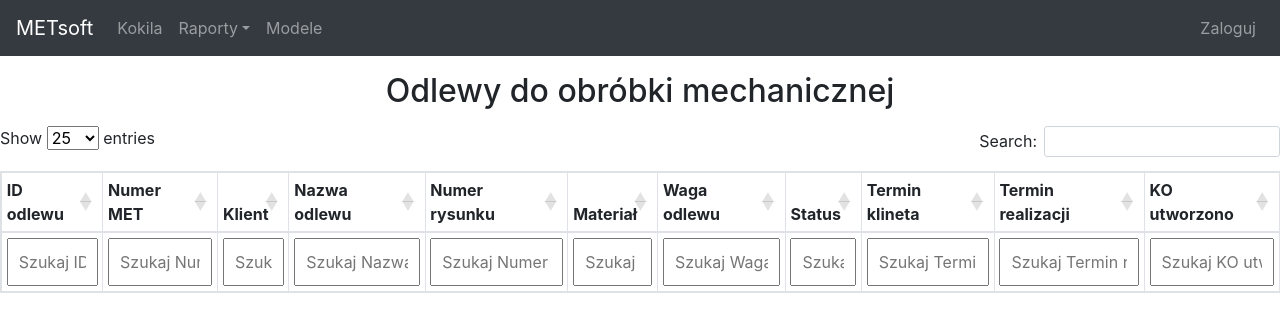
After one commit to maurepass/metsoft_django, a Django app: page /reports/castings-with-machining/ in a window 1280 px wide. The commit adds this page. Shown: the top 332 px of the page. Run offline with Django 3.2, Linux system fonts and the light colour scheme; lists and menus that the app fills with data are empty; some libraries are stand-ins or nearby versions.

Commit message:
added new report: castings with machining

```diff
--- a/offers/templates/offers/base.html
+++ b/offers/templates/offers/base.html
@@ -56,6 +56,8 @@
                             <a class="dropdown-item" href="{% url 'casts-in-stock' %}"> Stan magazynowy</a>
                             <a class="dropdown-item" href="{% url 'inserted-data' %}">Rejest wpisanych danych</a>
                             <a class="dropdown-item" href="{% url 'yields' %}"> Uzyski wg KO</a>
+                            <a class="dropdown-item" href="{% url 'castings-with-machining' %}"> Odlewy do obróbki mechanicznej</a>
+
                         </div>
                     </li>
                 {% endif %}
--- /dev/null
+++ b/prod_reports/templates/prod_reports/casts_with_machining.html
@@ -0,0 +1,93 @@
+{% extends 'offers/base.html' %}
+
+{% block content %}
+<div class="text-center my-3">
+        <h2>Odlewy do obróbki mechanicznej</h2>
+</div>
+    <table id="raports" class="table table-bordered table-sm table-hover" style="width: 100%">
+         <thead>
+            <tr>
+                <th>ID odlewu</th>
+                <th>Numer MET</th>
+                <th>Klient</th>
+                <th>Nazwa odlewu</th>
+                <th>Numer rysunku</th>
+                <th>Materiał</th>
+                <th>Waga odlewu</th>
+                <th>Status</th>
+                <th>Termin klineta</th>
+                <th>Termin realizacji</th>
+                <th>KO utworzono</th>
+            </tr>
+        </thead>
+        <tfoot>
+            <tr>
+                <th>ID odlewu</th>
+                <th>Numer MET</th>
+                <th>Klient</th>
+                <th>Nazwa odlewu</th>
+                <th>Numer rysunku</th>
+                <th>Materiał</th>
+                <th>Waga odlewu</th>
+                <th>Status</th>
+                <th>Termin klineta</th>
+                <th>Termin realizacji</th>
+                <th>KO utworzono</th>
+        </tfoot>
+    </table>
+
+{% endblock content %}
+
+{% block scripts %}
+
+    <script defer>
+        $(document).ready( function () {
+            $('#raports').DataTable({
+                lengthMenu: [ [25, 50, 100, 200, 500], [25, 50, 100, 200, 500] ],
+                serverSide: true,
+                processing: true,
+                language: { "processing": "Ładowanie strony" },
+                order: [[0, 'desc']],
+                ajax: "/reports/api/castings-with-machining/?format=datatables",
+                columns: [
+                    { data: 'id' },
+                    { data: 'porder.met_no' },
+                    { data: 'customer' },
+                    { data: 'cast_name' },
+                    { data: 'picture_number' },
+                    { data: 'cast_material.materialname' },
+                    { data: 'cast_weight' },
+                    { data: 'cast_status.statusname' },
+                    { data: 'porder.customer_date' },
+                    { data: 'porder.confirmed_date' },
+                    { data: 'creation_date' },
+                ]
+            });
+
+            //Kod do wyszukiwania po kolumnach
+
+            // Setup - add a text input to each footer cell
+            $('#raports tfoot th').each( function () {
+                var title = $(this).text();
+                $(this).html( '<input type="text" placeholder="Szukaj '+title+'" />' );
+            } );
+
+            // DataTable
+            var table = $('#raports').DataTable();
+
+            // Apply the search
+            table.columns().every( function () {
+                var that = this;
+
+                $( 'input', this.footer() ).on( 'keyup change', function () {
+                    if ( that.search() !== this.value ) {
+                        that
+                            .search( this.value )
+                            .draw();
+                    }
+                } );
+            } );
+        } );
+    </script>
+
+{% endblock scripts %}
--- a/prod_reports/templates/prod_reports/reports_list.html
+++ b/prod_reports/templates/prod_reports/reports_list.html
@@ -21,6 +21,7 @@
             <li><a href="{% url 'casts-in-stock' %}"> Stan magazynowy</a></li>
             <li><a href="{% url 'inserted-data' %}">Rejest wpisanych danych</a></li>
             <li><a href="{% url 'yields' %}"> Uzyski wg KO</a></li>
+            <li><a href="{% url 'castings-with-machining' %}"> Odlewy do obróbki mechanicznej</a></li>
         </ul>
     </div>
 
--- a/prod_reports/urls.py
+++ b/prod_reports/urls.py
@@ -15,6 +15,7 @@ router.register(r'machining', views.MachiningViewSet, 'machining')
 router.register(r'scraps', views.ScrapsViewSet, 'scraps')
 router.register(r'yields', views.YieldsViewSet, 'yields')
 router.register(r'pouring', views.PouringViewSet, 'pouring')
+router.register(r'castings-with-machining', views.CastsWithMachiningViewSet, 'castings-with-machining')
 
 urlpatterns = [
     re_path('^api/', include(router.urls)),
@@ -36,4 +37,5 @@ urlpatterns = [
     path('yields/', views.yields, name='yields'),
     path('inserted-data/', views.inserted_data, name='inserted-data'),
     path('reports_list/', views.reports, name='reports-list'),
+    path('castings-with-machining/', views.casts_with_machining, name='castings-with-machining'),
 ]
--- a/prod_reports/views.py
+++ b/prod_reports/views.py
@@ -1,6 +1,6 @@
 import datetime
 
-from django.db.models import F, Max, Q, Sum
+from django.db.models import F, Max, Q, Sum, Subquery
 from django.shortcuts import render
 from rest_framework import viewsets
 
@@ -150,7 +150,6 @@ def monitoring_in_work(request):
 
 
 def weight_per_client(request):
-
     objects = (
         Cast.objects
         .filter(cast_status__in=[1, 2, 3, 7])
@@ -241,3 +240,16 @@ def execution_time(request):
             return render(request, 'prod_reports/execution_time_results.html', {'objects': casts})
 
     return render(request, 'prod_reports/execution_time_form.html', {'form': ExecutionTimeForm()})
+
+
+def casts_with_machining(request):
+    return render(request, 'prod_reports/casts_with_machining.html')
+
+
+class CastsWithMachiningViewSet(viewsets.ModelViewSet):
+    subquery = Operation.objects.filter(opdict__in=[19, 20])
+    queryset = Cast.objects.filter(porder__status__in=[1, 2],
+                                   cast_status__in=[1, 2, 7],
+                                   id__in=Subquery(subquery.values('cast').distinct())
+                                   )
+    serializer_class = CastSerializer
```
Also changed, not shown: prod_reports/models.py (+14 -2 lines), prod_reports/serializers.py (+11 -3 lines), README.md.
